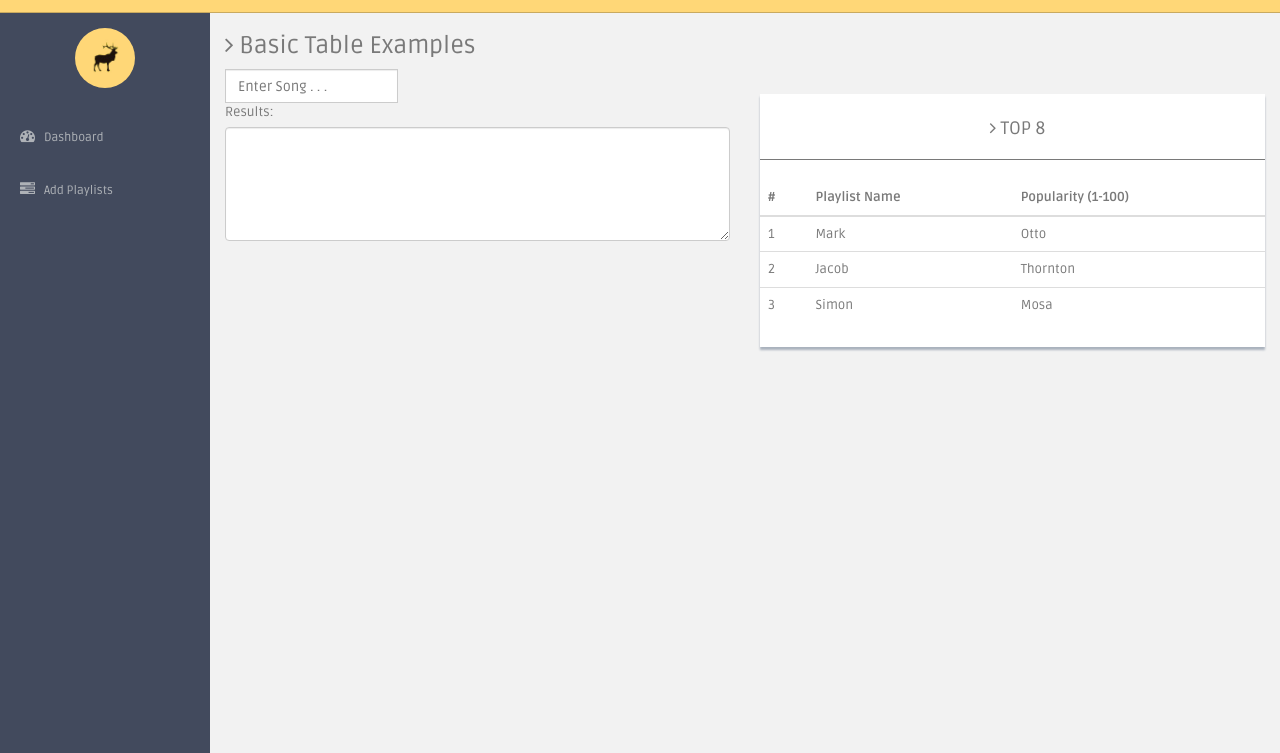
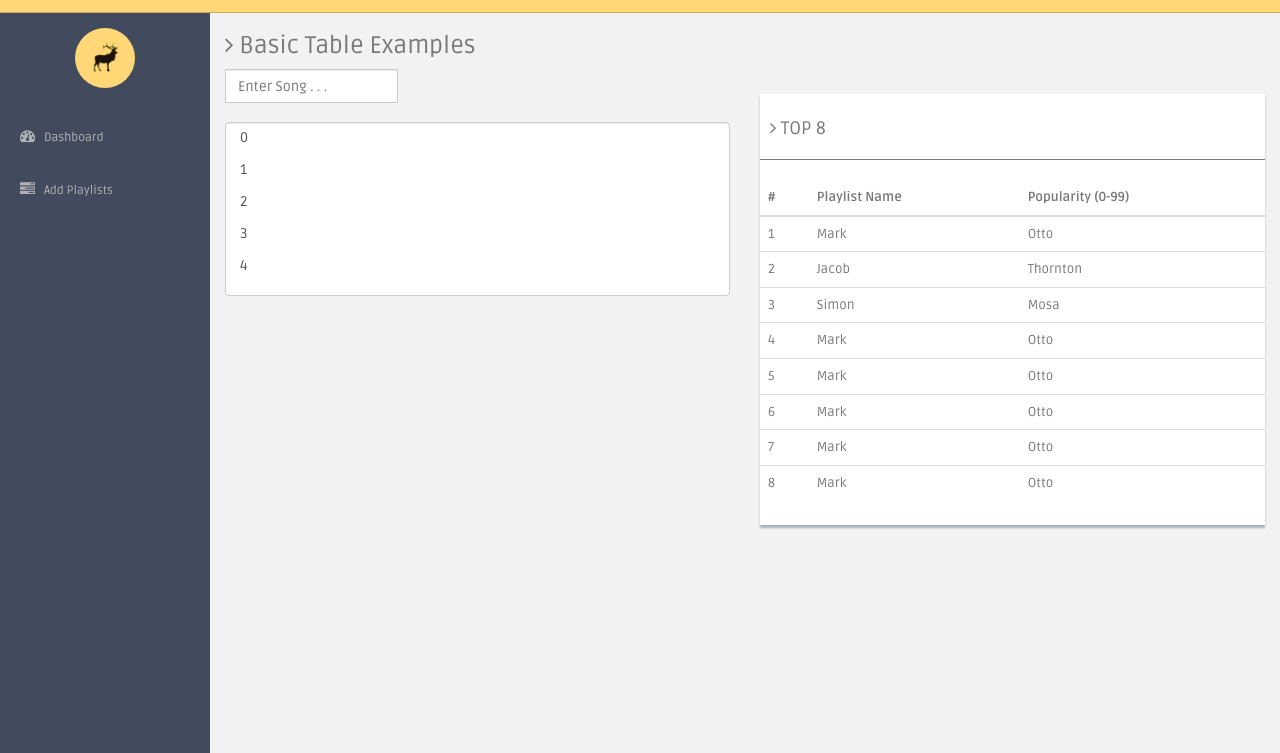
Before and after one commit to eugenekolo/EC504, a plain HTML site: page frontend/dashgum/Theme/index.html in a window 1280 px wide. Shown: the part 47-800 px from the top of the page. Drawn offline with Linux system fonts and the light colour scheme.

Commit message:
CSS styling for index page added.

```diff
--- /dev/null
+++ b/frontend/dashgum/Theme/assets/css/index.css
@@ -0,0 +1,3 @@
+select option {
+	height:32px;
+}
--- a/frontend/dashgum/Theme/index.html
+++ b/frontend/dashgum/Theme/index.html
@@ -15,6 +15,7 @@
     <!-- Custom styles for this template -->
     <link href="assets/css/style.css" rel="stylesheet">
     <link href="assets/css/style-responsive.css" rel="stylesheet">
+    <link href="assets/css/index.css" rel="stylesheet">
     <!-- HTML5 shim and Respond.js IE8 support of HTML5 elements and media queries -->
     <!--[if lt IE 9]>
       <script src="https://oss.maxcdn.com/libs/html5shiv/3.7.0/html5shiv.js"></script>
@@ -89,23 +90,31 @@
                         <div class="input-group">
                             <input type="text" class="form-control" placeholder="Enter Song . . ." aria-describedby="basic-addon1">
                         </div>
-                        <div class="form-group">
+                        <!-- <div class="form-group">
                             <label for="comment">Results:</label>
                             <textarea class="form-control" rows="5" id="comment"></textarea>
-                        </div>
+                        </div> -->
+                        <br>
+                        <select multiple size="5" class="form-control">
+                            <option>0</option>
+                            <option>1</option>
+                            <option>2</option>
+                            <option>3</option>
+                            <option>4</option>
+                        </select>
                     </div>
                     <!-- /row -->
                     <div class="">
                         <div class="col-xs-6 mt">
                             <div class="content-panel">
                                 <table class="table table-hover">
-                                    <h4 align="center"><i class="fa fa-angle-right"></i> TOP 8</h4>
+                                    <h4><i class="fa fa-angle-right"></i> TOP 8</h4>
                                     <hr>
                                     <thead>
                                         <tr>
                                             <th>#</th>
                                             <th>Playlist Name</th>
-                                            <th>Popularity (1-100)</th>
+                                            <th>Popularity (0-99)</th>
                                         </tr>
                                     </thead>
                                     <tbody>
@@ -124,6 +133,32 @@
                                             <td>Simon</td>
                                             <td>Mosa</td>
                                         </tr>
+                                        <tr>
+                                            <td>4</td>
+                                            <td>Mark</td>
+                                            <td>Otto</td>
+                                        </tr>
+                                        <tr>
+                                            <td>5</td>
+                                            <td>Mark</td>
+                                            <td>Otto</td>
+                                        </tr>
+                                        <tr>
+                                            <td>6</td>
+                                            <td>Mark</td>
+                                            <td>Otto</td>
+                                        </tr>
+                                        <tr>
+                                            <td>7</td>
+                                            <td>Mark</td>
+                                            <td>Otto</td>
+                                        </tr>
+                                        <tr>
+                                            <td>8</td>
+                                            <td>Mark</td>
+                                            <td>Otto</td>
+                                        </tr>
+
                                     </tbody>
                                 </table>
                             </div>
```
